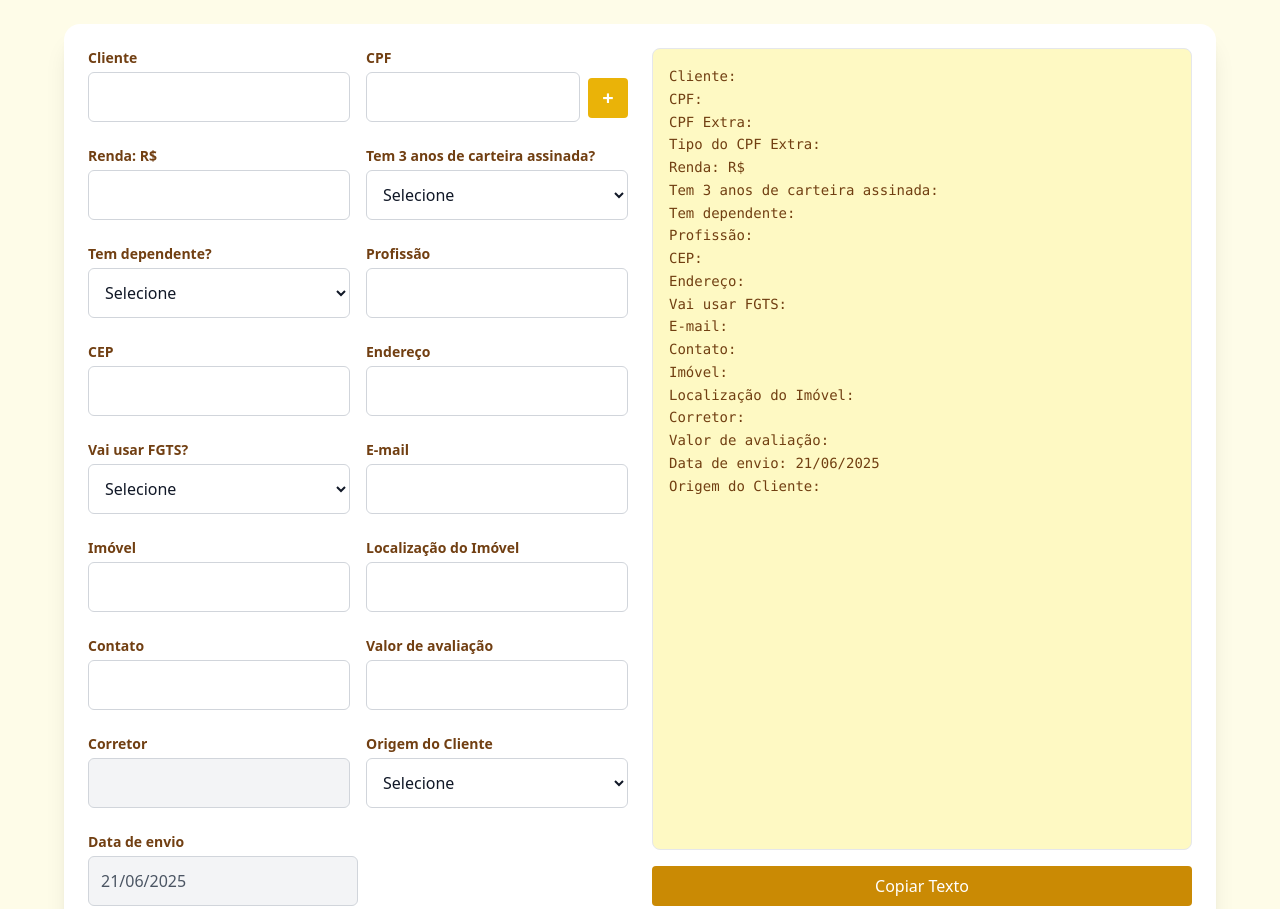
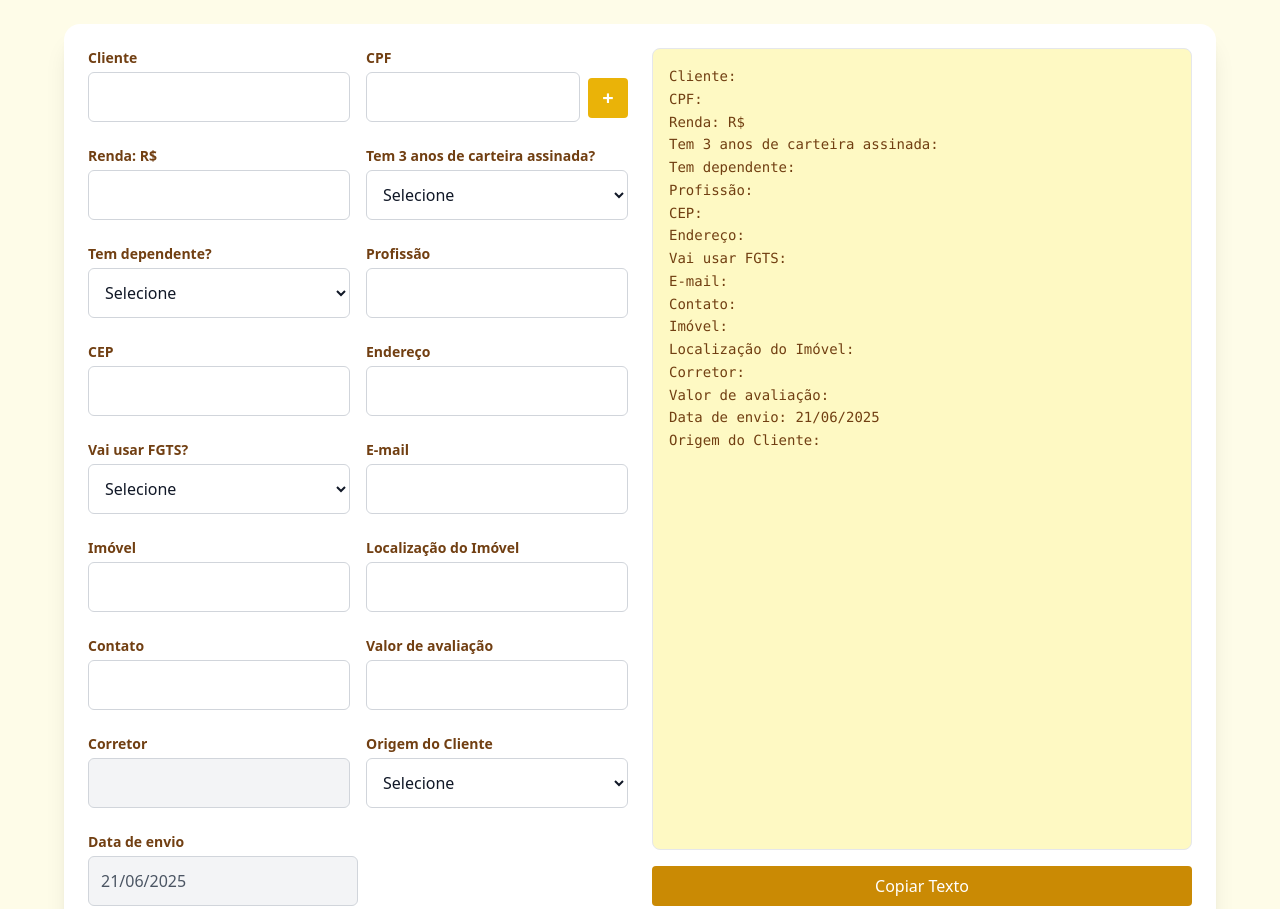
Before and after one commit to ryckmob/formulario_com_visualizacao, a plain HTML site: page index2.html in a window 1280 px wide. Shown: the top 909 px of the page. Drawn offline with nearby package versions, Linux system fonts and the light colour scheme.

Commit message:
Update index2.html

```diff
--- a/index2.html
+++ b/index2.html
@@ -226,14 +226,25 @@
 
   const atualizarPreview = () => {
   let output = "";
+
   for (const id in campos) {
+    // Verificar se os campos cpfExtra e tipoCpfExtra devem ser exibidos
+    if (
+      (id === "cpfExtra" || id === "tipoCpfExtra") &&
+      document.getElementById("cpf-extra-container").classList.contains("hidden")
+    ) {
+      continue; // pula esses campos se o container está oculto
+    }
+
     const el = document.getElementById(id);
     const label = campos[id];
     const valor = el ? el.value : "";
     output += `${label} ${valor}\n`;
   }
+
   document.getElementById("preview").textContent = output.trim();
 };
+
 
   document.querySelectorAll("#formulario input, #formulario select").forEach(input => {
     input.addEventListener("input", atualizarPreview);
```
Lines whose indentation alone changed are shown as unchanged.
